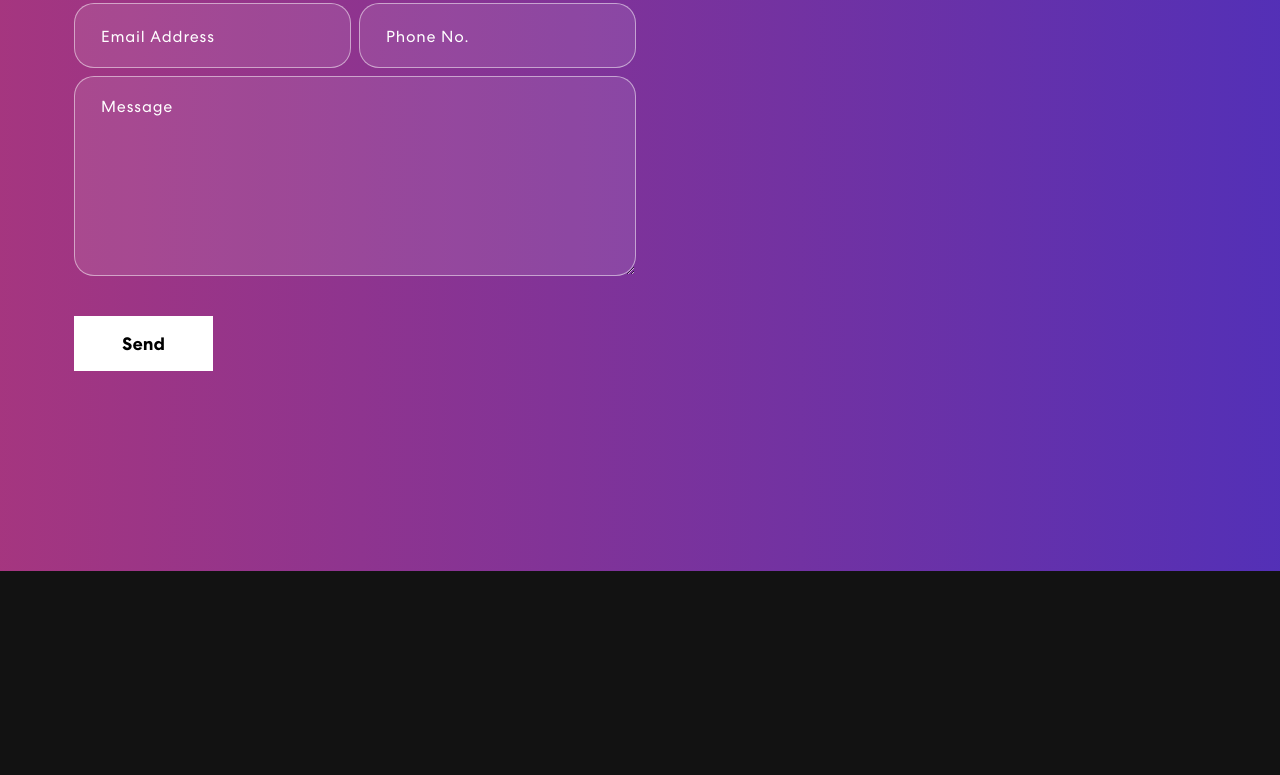
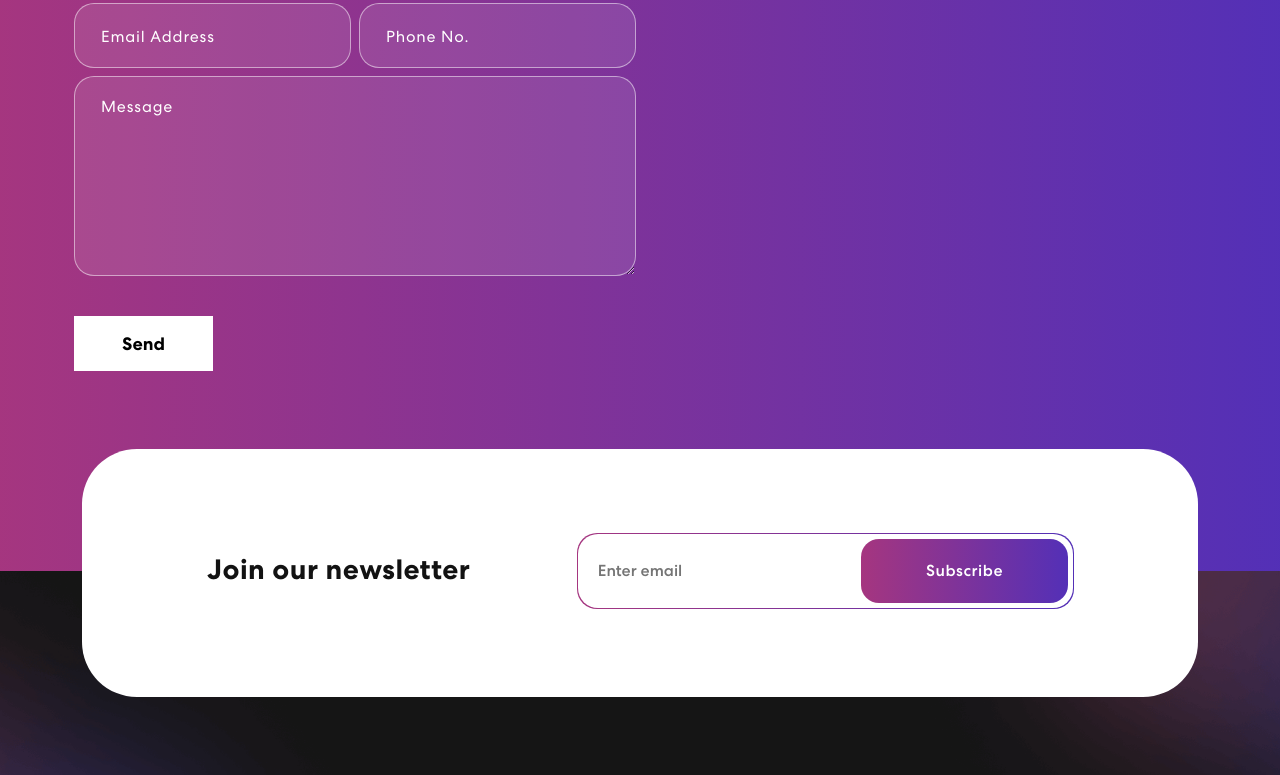
Before and after one commit to OmarAdamMostafa/PortfolioApp, a React (Create React App) app: page / in a window 1280 px wide. Shown: the part 2000-2775 px from the top of the page. Before the commit the page ends 2571 px from the top, so only its background shows below. Built offline with nearby package versions, Linux system fonts and the light colour scheme; no server answers.

Commit message:
Commit #3.2
- Added Newsletter and Footer component
- Updated App.css with Newsletter and Footer CSS

```diff
--- a/package.json
+++ b/package.json
@@ -6,6 +6,7 @@
     "@testing-library/jest-dom": "^5.16.5",
     "@testing-library/react": "^13.4.0",
     "@testing-library/user-event": "^13.5.0",
+    "animate.css": "^4.1.1",
     "axios": "^1.2.0",
     "bootstrap": "^5.2.3",
     "react": "^18.2.0",
@@ -13,7 +14,9 @@
     "react-bootstrap-icons": "^1.10.2",
     "react-dom": "^18.2.0",
     "react-icons": "^4.6.0",
+    "react-mailchimp-subscribe": "^2.1.3",
     "react-multi-carousel": "^2.8.2",
+    "react-on-screen": "^2.1.1",
     "react-scripts": "5.0.1",
     "web-vitals": "^2.1.4"
   },
--- a/src/App.css
+++ b/src/App.css
@@ -624,3 +624,91 @@ nav.navbar .navbar-toggler[aria-expanded="true"] .navbar-toggler-icon {
 .contact form button:hover::before {
   width: 100%;
 }
+
+/* Newsletter & Footer CSS */
+.footer {
+  padding: 0 0 50px 0;
+  background-image: url('./assets/img/footer-bg.png');
+  background-position: center center;
+  background-size: cover;
+  background-repeat: no-repeat;
+}
+
+.newsletter-bx {
+  background: #FFFFFF;
+  border-radius: 55px;
+  color: #121212;
+  padding: 85px 125px;
+  margin-bottom: 80px;
+  margin-top: -122px;
+}
+
+.newsletter-bx h3 {
+  font-weight: 700;
+  letter-spacing: 0.5px;
+  line-height: 2.5em;
+}
+
+.new-email-bx {
+  background: #fff;
+  padding: 5px;
+  border-radius: 20px;
+  position: relative;
+  z-index: 0;
+  display: flex;
+  align-items: center;
+}
+
+.new-email-bx::before {
+  content: "";
+  background: linear-gradient(90.21deg, #AA367C -5.91%, #4A2FBD 111.58%);
+  border-radius: 20px;
+  position: absolute;
+  z-index: -1;
+  top: -1px;
+  left: -1px;
+  bottom: -1px;
+  right: -1px;
+}
+
+.new-email-bx::after {
+  content: "";
+  background: #fff;
+  border-radius: 20px;
+  position: absolute;
+  z-index: -1;
+  top: 0;
+  left: 0;
+  bottom: 0;
+  right: 0;
+}
+
+.new-email-bx input {
+  width: 100%;
+  color: #121212;
+  font-weight: 500;
+  background: transparent;
+  border: 0;
+  padding: 0 15px;
+}
+
+.new-email-bx button {
+  background: linear-gradient(90.21deg, #AA367C -5.91%, #4A2FBD 111.58%);
+  padding: 20px 65px;
+  color: #fff;
+  font-weight: 500;
+  letter-spacing: 0.5px;
+  border-radius: 18px;
+}
+
+.footer img {
+  width: 26%;
+}
+
+.footer p {
+  font-weight: 400;
+  font-size: 14px;
+  color: #B8B8B8;
+  letter-spacing: 0.5px;
+  margin-top: 20px;
+}
--- a/src/App.js
+++ b/src/App.js
@@ -1,5 +1,5 @@
 import './App.css';
-import { NavBar, Banner, Skills, Projects, Contact } from './components';
+import { NavBar, Banner, Skills, Projects, Contact, Footer } from './components';
 import 'bootstrap/dist/css/bootstrap.min.css'
 
 function App() {
@@ -10,6 +10,7 @@ function App() {
       <Skills/>
       <Projects/>
       <Contact/>
+      <Footer/>
     </div>
   );
 }
--- /dev/null
+++ b/src/components/Footer.js
@@ -0,0 +1,31 @@
+import { Container, Row, Col } from "react-bootstrap";
+import Newsletter from "./Newsletter";
+import logo from '../assets/img/logo.svg'
+import {socials} from '../utils/constants'
+
+const Footer = () =>{
+    return (
+        <footer className="footer">
+            <Container>
+                <Row className="align-item-center">
+                    <Newsletter/>
+                    <Col sm={6}>
+                        <img src={logo} alt='logo'/>
+                    </Col>
+                    <Col sm={6} className='text-center text-sm-end'>
+                        <div className="social-icon">
+                        {
+                            socials.map((social)=>{
+                                return <a key={social.id} href={social.url}><img src={social.img} alt={social.name}/></a>
+                            })
+                        }
+                    </div>
+                    <p>Copyright &copy; {new Date().getFullYear()}. All Right Reserved</p>
+                    </Col>
+                </Row>
+            </Container>
+        </footer>
+    )
+}
+
+export default Footer;
--- a/src/components/NavBar.js
+++ b/src/components/NavBar.js
@@ -3,7 +3,6 @@ import { useEffect, useState } from 'react';
 import {Navbar, Container, Nav} from 'react-bootstrap'
 import logo from '../assets/img/logo.svg'
 import {links, socials} from '../utils/constants'
-// import { HashLink } from 'react-router-hash-link';
 const NavBar = () =>{
     const [activeLink, setActiveLink] = useState('home')
     const [scrolled, setScrolled] = useState(false)
--- /dev/null
+++ b/src/components/Newsletter.js
@@ -0,0 +1,25 @@
+import { Row, Col } from "react-bootstrap";
+
+const Newsletter = () =>{
+    return  (
+        <Col lg={12}>
+            <div className="newsletter-bx">
+                <Row>
+                    <Col lg={12} md={6} xl={5}>
+                        <h3>Join our newsletter</h3>
+                    </Col>
+                    <Col md={6} xl={7}>
+                        <form action='https://formspree.io/f/xvoynwnp' method='POST'>
+                            <div className="new-email-bx">
+                                <input type='email' name='email' placeholder='Enter email'/>
+                                <button type='submit'>Subscribe</button>
+                            </div>
+                        </form>
+                    </Col>
+                </Row>
+            </div>
+        </Col>
+    )
+}
+
+export default Newsletter;
--- a/src/components/index.js
+++ b/src/components/index.js
@@ -2,7 +2,8 @@ import  NavBar from './NavBar';
 import  Banner  from './Banner';
 import  Skills from './Skills';
 import  Projects from './Projects';
-import Contact from './Contact';
+import  Contact from './Contact';
+import  Footer from './Footer';
 
 export {
     NavBar,
@@ -10,4 +11,5 @@ export {
     Skills,
     Projects,
     Contact,
+    Footer,
 }
```
Also changed, not shown: 1 other file (tests, documents, lock files or other folders).
